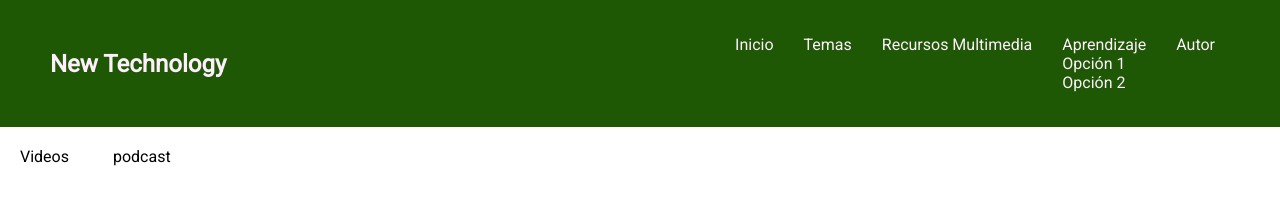
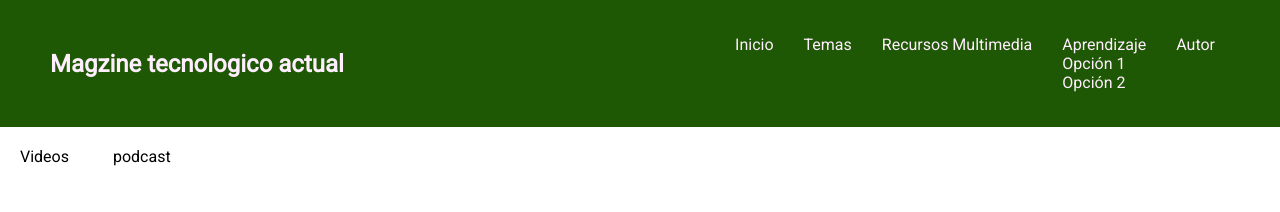
Before and after one commit to vejocague1990/F2_28-de-abril, a plain HTML site: page fase3/podcast.html in a window 1280 px wide. Shown: the top 212 px of the page. Drawn offline with Linux system fonts and the light colour scheme.

Commit message:
info al tema

```diff
--- a/fase3/podcast.html
+++ b/fase3/podcast.html
@@ -29,7 +29,7 @@
 </head>
 <body>
     <header>
-        <h1 class="logo">New Technology</h1>
+        <h1 class="logo">Magzine tecnologico actual</h1>
         <nav>
             <ul><li><a href="index.html">Inicio</a></li></ul>
             <ul><li><a href="temas.html"> Temas</a></li></ul>
@@ -40,10 +40,12 @@
                     <ol><li>Opción 1</li></ol>
                     <ol><li>Opción 2</li></ol>
                 </a>
+
             </ul>
             <ul><li><a href="autor.html">Autor</a></li></ul>
         </nav>
     </header>
+
 
     <div>
         <div class="options">
```
Also changed, not shown: fase3/autor.html (+1 -1 lines), fase3/recursosMulti.html (+2 -1 lines), fase3/temas.html (+1 -1 lines).
